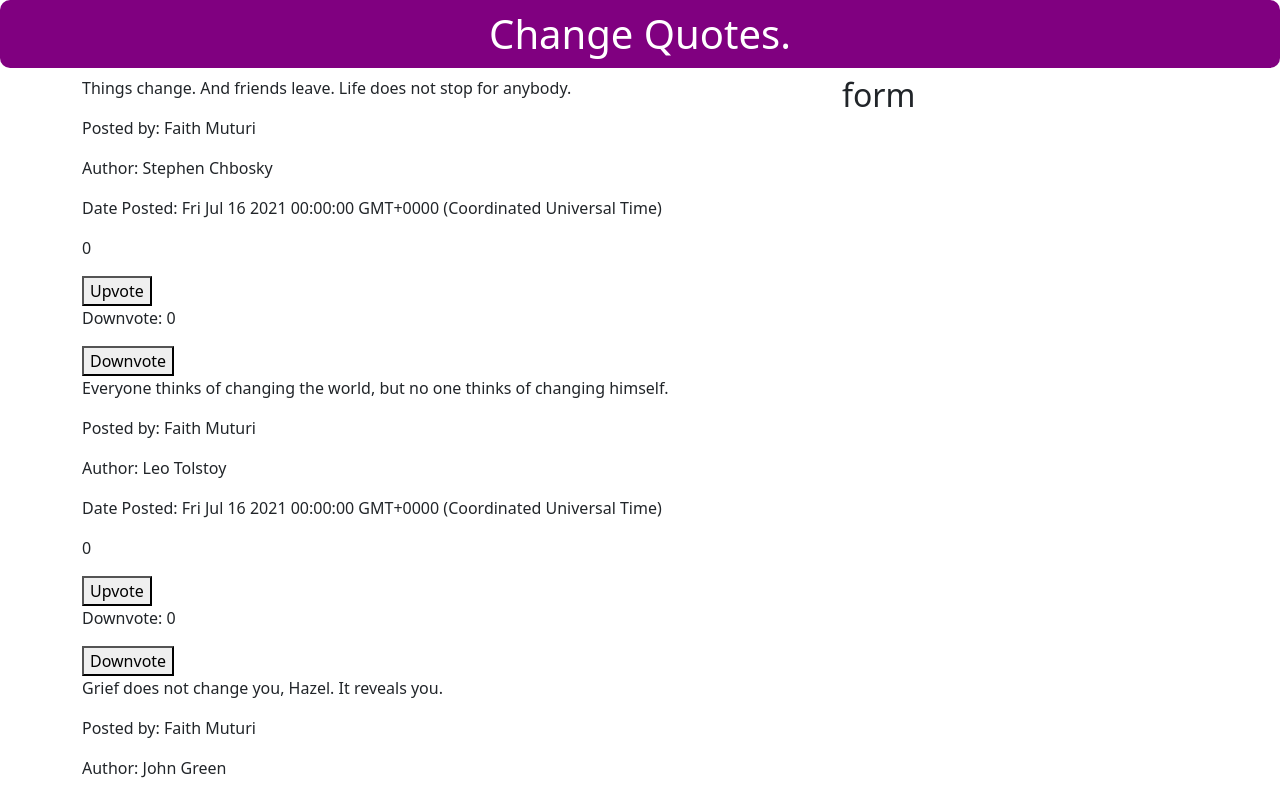
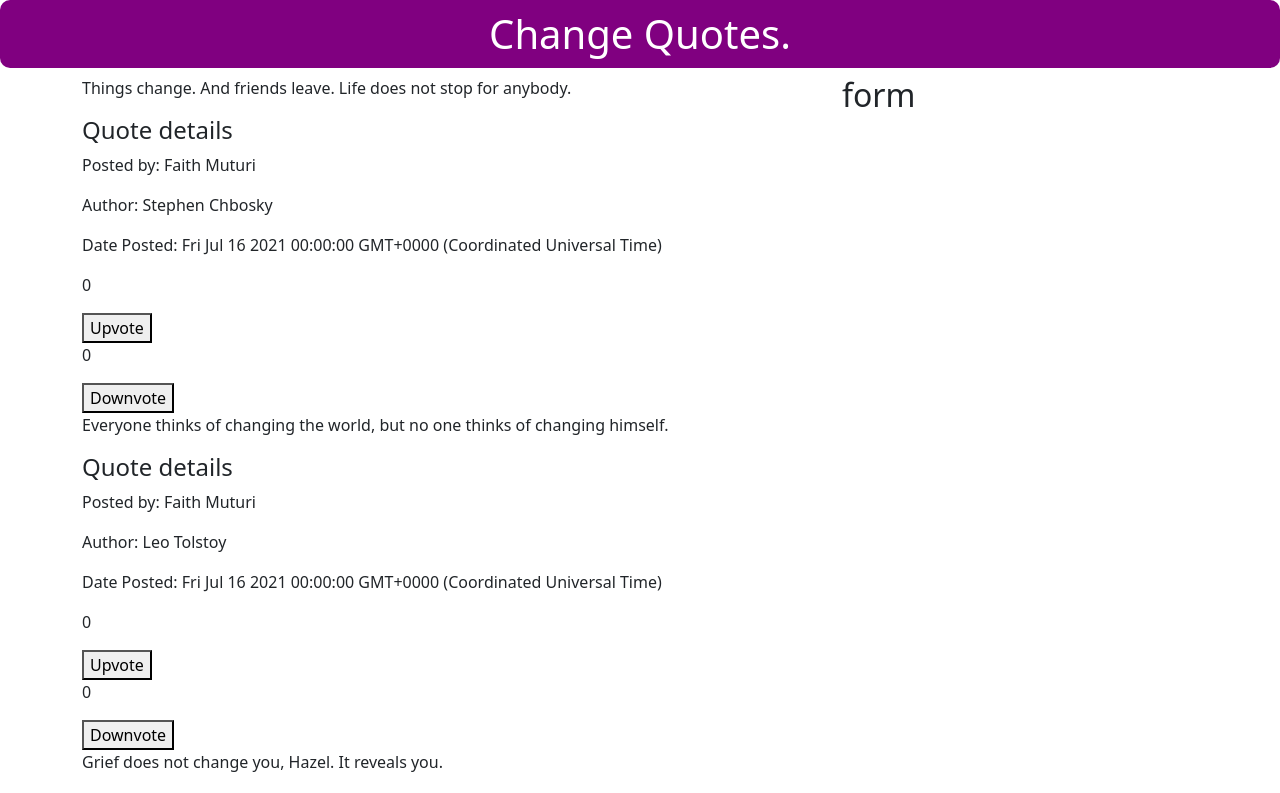
Before and after one commit to Muturi403/Quotes, an Angular app: page / in a window 1280 px wide. Shown: the top 793 px of the page. Built offline with nearby package versions, Linux system fonts and the light colour scheme.

Commit message:
Update quote and details components

```diff
--- a/src/app/quote-details/quote-details.component.html
+++ b/src/app/quote-details/quote-details.component.html
@@ -1,10 +1,10 @@
 <h4>Quote details</h4>
-	  <!-- <div>
+<div>
   <p>Posted by: {{quote.name}}</p>
   <p>Author: {{quote.author}}</p>
   <p>Date Posted: {{quote.publishDate}}</p>
   <p>{{quote.upVote}}</p>
   <button>Upvote</button>
-	    <p>Downvote: {{quote.downVote}}</p>
+  <p>{{quote.downVote}}</p>
   <button>Downvote</button>
-	  </div> -->
+</div>
--- a/src/app/quote-details/quote-details.component.ts
+++ b/src/app/quote-details/quote-details.component.ts
@@ -6,16 +6,17 @@ import { Quote } from '../quote';
   styleUrls: ['./quote-details.component.css']
 })
 export class quoteDetailsComponent implements OnInit {
-  @Input() voting: Quote;
+  @Input() quote: Quote;
   @Output() isRead=new EventEmitter<boolean>();
-  deleteQuote(read:boolean) {
-    this.isRead.emit(read)
+
+  deleteQuote(read: boolean) {
+    this.isRead.emit(read);
   }
-  upVote(){
-    this.voting.upVote+=1
+  upvote() {
+    this.quote.upVote += 1;
   }
-  downVote(){
-    this.voting.downVote+=1
+  downvote() {
+    this.quote.downVote += 1;
   }
 
 
--- a/src/app/quote/quote.component.html
+++ b/src/app/quote/quote.component.html
@@ -3,15 +3,8 @@
     <div class="col-md-8">
       <div *ngFor='let quote of quotes let i=index'>
         <p>{{quote.phrase}}</p>
-		  <div>
-		    <p>Posted by: {{quote.name}}</p>
-		    <p>Author: {{quote.author}}</p>
-		    <p>Date Posted: {{quote.publishDate}}</p>
-		    <p>{{quote.upVote}}</p>
-		    <button>Upvote</button>
-		    <p>Downvote: {{quote.downVote}}</p>
-		    <button>Downvote</button>
-		  </div>
+        <app-quote-details *ngIf='quote' bind-quote='quote' (isRead)='quoteDelete($event,i)'>
+        </app-quote-details>
 
       </div>
     </div>
--- a/src/app/quote/quote.component.ts
+++ b/src/app/quote/quote.component.ts
@@ -15,13 +15,19 @@ export class QuoteComponent implements OnInit {
     new Quote('Yesterday I was clever, so I wanted to change the world. Today I am wise, so I am changing myself.', 'Faith Muturi', 'Rumi', new Date(2021, 6, 16), 0, 0),
     new Quote('You can not stop the future You can not rewind the past.The only way to learn the secret is to press play.', 'Faith Muturi', 'Jay Asher', new Date(2021, 6, 16), 0, 0)
   ]
+  addedQuote(quote) {
+    let arraysize = this.quotes.length;
+    quote.id = arraysize + 1;
+    quote.datePosted = new Date(quote.datePosted)
+    this.quotes.push(quote)
+  }
+  quoteDelete(isRead, index) {
+    if (isRead) {
+      let toDelete = confirm(`Are you sure you want to delete this Quote?`)
+      if (toDelete) {
+        this.quotes.splice(index, 1);
+      }
 
-  deleteQuote(isRead,index){
-    if (isRead){
-      let toDelete= confirm(`Are you sure to delete`)
-      if (toDelete){
-        this.quotes.splice(index,1)
-      }
     }
   }
   constructor() { }
```
Lines whose indentation alone changed are shown as unchanged.
